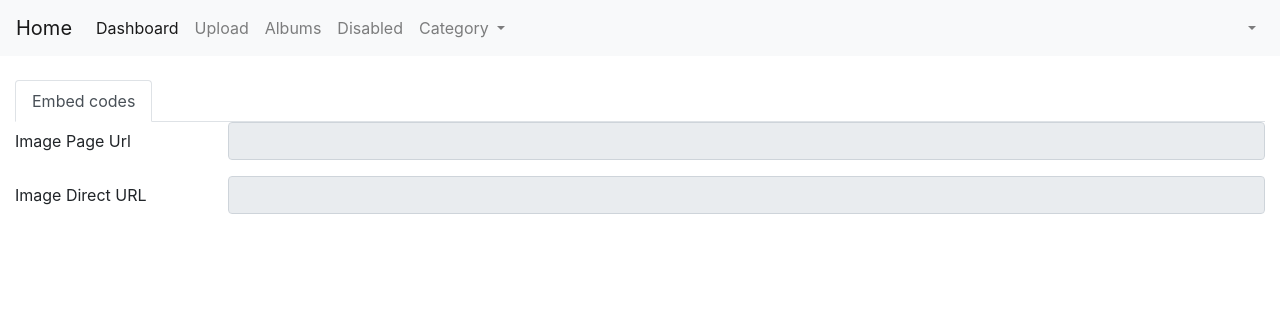
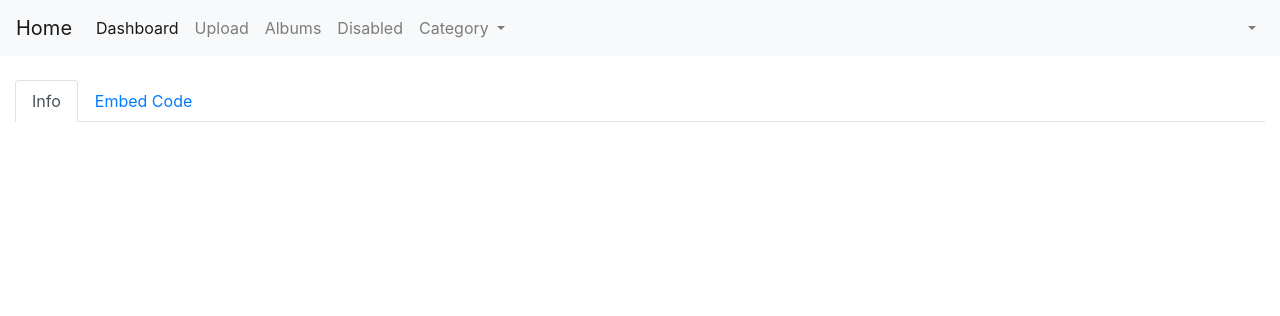
Before and after one commit to MarsWizard/imagebank, a Django app: template ims/templates/ims/view_image.html in a window 1280 px wide. Shown: the top 316 px of the page. Run offline with Django 3.2, Linux system fonts and the light colour scheme; the template is opened without the code that fills it, so the values that code supplies are empty; some libraries are stand-ins or nearby versions.

Commit message:
display image shapes info

```diff
--- a/ims/templates/ims/view_image.html
+++ b/ims/templates/ims/view_image.html
@@ -6,15 +6,45 @@
       <img class="img-fluid" src="{{ image.origin_file.photo.url }}"/>
     </div>
   </div>
-  <div class="row">
-    <div class="col-12">
-      <ul class="nav nav-tabs">
+  <ul class="nav nav-tabs" id="myTab2" role="tablist">
     <li class="nav-item">
-          <a class="nav-link active" href="#tab_embed">Embed codes</a>
+      <a class="nav-link active" id="image_info_tab" data-toggle="tab" href="#image_info" role="tab"
+         aria-controls="home" aria-selected="true">Info</a>
+    </li>
+    <li class="nav-item">
+      <a class="nav-link" id="embed_tab" data-toggle="tab" href="#tab_embed" role="tab" aria-controls="profile"
+         aria-selected="false">Embed Code</a>
     </li>
   </ul>
   <div class="tab-content" id="myTabContent">
-        <div class="tab-pane fade show active" id="tab_embed" role="tabpanel" aria-labelledby="home-tab">
+    <div class="tab-pane fade show active" id="image_info" role="tabpanel" aria-labelledby="image_info_tab">
+      {% for shape in image.imagetofile_set.all %}
+        <div class="form-group row">
+          <label for="inputEmail3" class="col-sm-2 col-form-label">{{ shape.shape }}</label>
+          <div class="col-sm-10">
+            <div class="form-group row">
+              <label for="inputEmail3" class="col-sm-2 col-form-label">url</label>
+              <div class="col-sm-10">
+                <input type="text" readonly class="form-control" value="{% full_url shape.file.photo.url %}">
+              </div>
+            </div>
+            <div class="form-group row">
+              <label for="inputEmail3" class="col-sm-2 col-form-label">Width</label>
+              <div class="col-sm-10">
+                <input type="text" readonly class="form-control" value="{{ shape.file.width }}">
+              </div>
+            </div>
+            <div class="form-group row">
+              <label for="inputEmail3" class="col-sm-2 col-form-label">Height</label>
+              <div class="col-sm-10">
+                <input type="text" readonly class="form-control" value="{{ shape.file.height }}">
+              </div>
+            </div>
+          </div>
+        </div>
+      {% endfor %}
+    </div>
+    <div class="tab-pane fade" id="tab_embed" role="tabpanel" aria-labelledby="embed_tab">
       <div class="form-group row">
         <label for="staticEmail" class="col-sm-2 col-form-label">Image Page Url</label>
         <div class="col-sm-10">
@@ -24,9 +54,7 @@
       <div class="form-group row">
         <label for="inputPassword" class="col-sm-2 col-form-label">Image Direct URL</label>
         <div class="col-sm-10">
-              <input class="form-control" readonly value="{{image_url}}">
-            </div>
-          </div>
+          <input class="form-control" readonly value="{{ image_url }}">
         </div>
       </div>
     </div>
--- a/ims/templatetags/ims_tags.py
+++ b/ims/templatetags/ims_tags.py
@@ -12,4 +12,4 @@ def get_model1_object(queryset, **filters):
 
 @register.simple_tag(takes_context=True)
 def full_url(context, url):
-    return context.request.build_full_url(url)
+    return context.request.build_absolute_uri(url)
```
Lines whose indentation alone changed are shown as unchanged.
